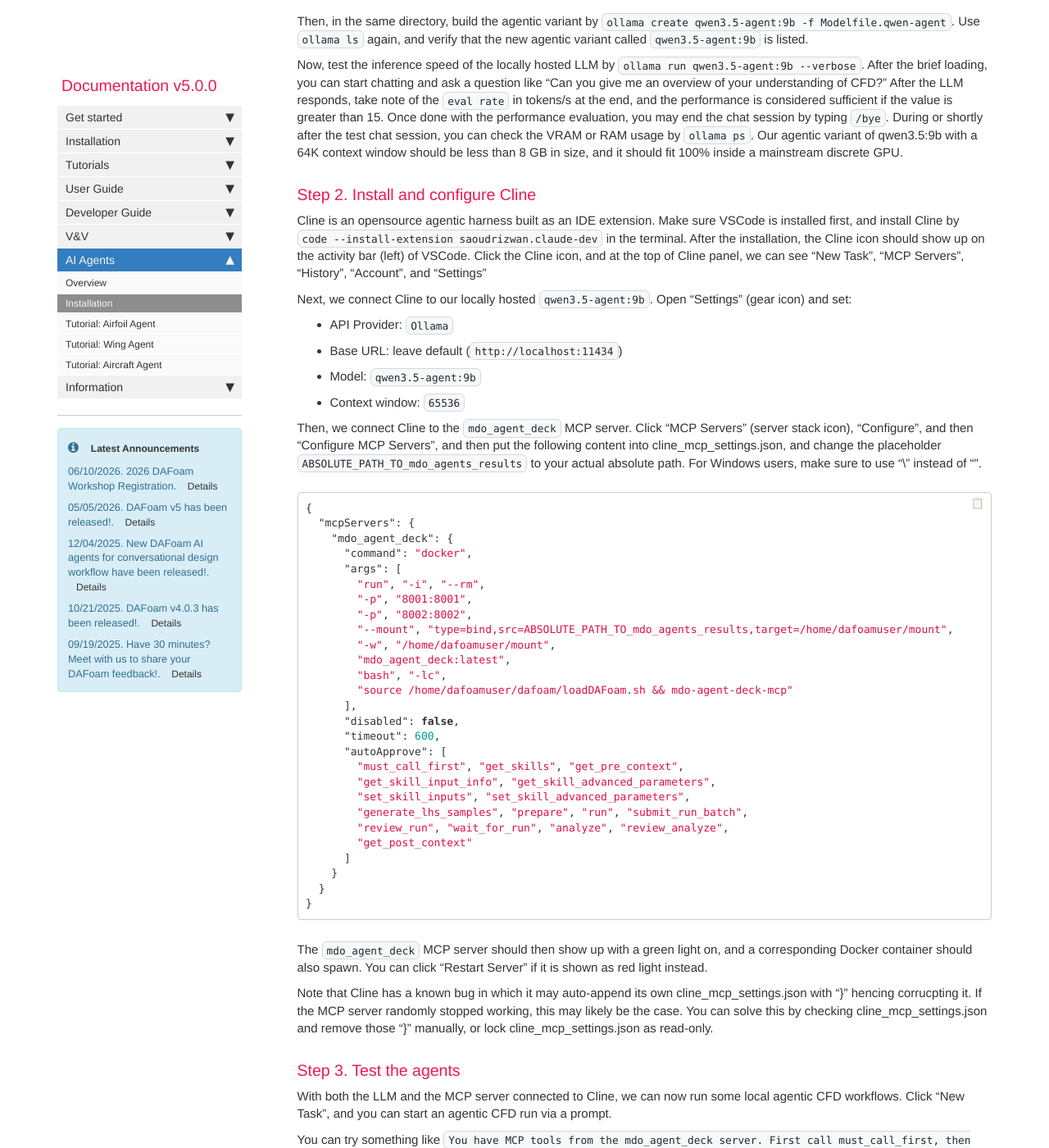
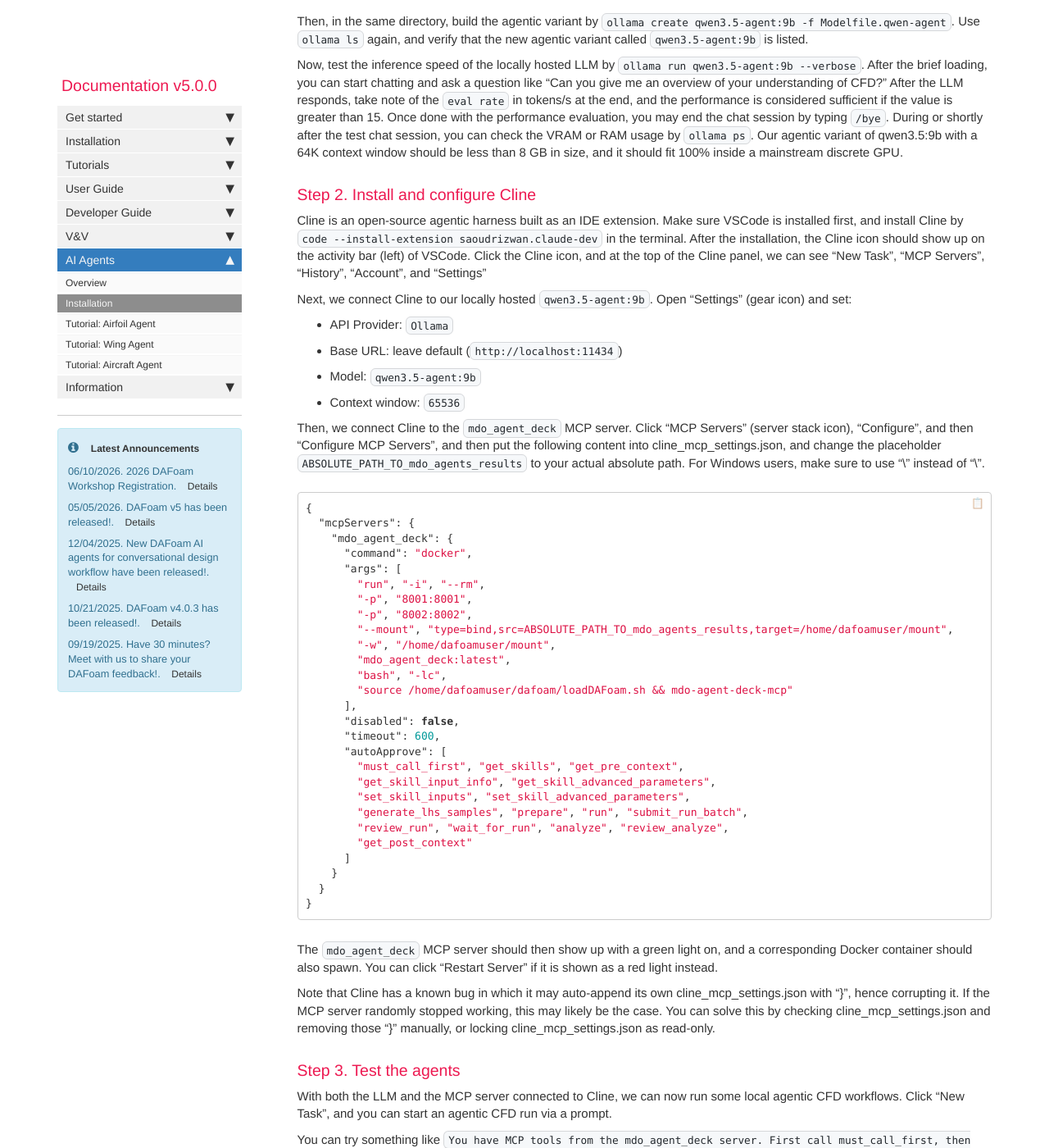
Before and after one commit to DAFoam/DAFoam.github.io, a Jekyll site: the page built from pages/mydoc/mydoc_ai_agent_installation.md, in a window 1280 px wide and 1400 px high, scrolled down 11293 px. Shown: the whole window at 82% size. Built offline with Jekyll 4.4.1, drawn with Linux system fonts in a browser that asks for light colours; comment, search, counter and statistics services are not loaded; some of the changed text lies outside the part shown.

Commit message:
\\ and grammar corrections

````diff
--- a/pages/mydoc/mydoc_ai_agent_installation.md
+++ b/pages/mydoc/mydoc_ai_agent_installation.md
@@ -434,7 +434,7 @@ Now, test the inference speed of the locally hosted LLM by `ollama run qwen3.5-a
 
 ### Step 2. Install and configure Cline
 
-Cline is an opensource agentic harness built as an IDE extension. Make sure VSCode is installed first, and install Cline by `code --install-extension saoudrizwan.claude-dev` in the terminal. After the installation, the Cline icon should show up on the activity bar (left) of VSCode. Click the Cline icon, and at the top of Cline panel, we can see "New Task", "MCP Servers", "History", "Account", and "Settings"
+Cline is an open-source agentic harness built as an IDE extension. Make sure VSCode is installed first, and install Cline by `code --install-extension saoudrizwan.claude-dev` in the terminal. After the installation, the Cline icon should show up on the activity bar (left) of VSCode. Click the Cline icon, and at the top of the Cline panel, we can see "New Task", "MCP Servers", "History", "Account", and "Settings"
 
 Next, we connect Cline to our locally hosted `qwen3.5-agent:9b`. Open "Settings" (gear icon) and set:
 
@@ -443,7 +443,7 @@ Next, we connect Cline to our locally hosted `qwen3.5-agent:9b`. Open "Settings"
 - Model: `qwen3.5-agent:9b`
 - Context window: `65536`
 
-Then, we connect Cline to the `mdo_agent_deck` MCP server. Click "MCP Servers" (server stack icon), "Configure", and then "Configure MCP Servers", and then put the following content into cline_mcp_settings.json, and change the placeholder `ABSOLUTE_PATH_TO_mdo_agents_results` to your actual absolute path. For Windows users, make sure to use "\\" instead of "\".
+Then, we connect Cline to the `mdo_agent_deck` MCP server. Click "MCP Servers" (server stack icon), "Configure", and then "Configure MCP Servers", and then put the following content into cline_mcp_settings.json, and change the placeholder `ABSOLUTE_PATH_TO_mdo_agents_results` to your actual absolute path. For Windows users, make sure to use "\\\\" instead of "\\".
 
 ```json
 {
@@ -475,15 +475,15 @@ Then, we connect Cline to the `mdo_agent_deck` MCP server. Click "MCP Servers" (
 }
 ```
 
-The `mdo_agent_deck` MCP server should then show up with a green light on, and a corresponding Docker container should also spawn. You can click "Restart Server" if it is shown as red light instead.
+The `mdo_agent_deck` MCP server should then show up with a green light on, and a corresponding Docker container should also spawn. You can click "Restart Server" if it is shown as a red light instead.
 
-Note that Cline has a known bug in which it may auto-append its own cline_mcp_settings.json with "}" hencing corrucpting it. If the MCP server randomly stopped working, this may likely be the case. You can solve this by checking cline_mcp_settings.json and remove those "}" manually, or lock cline_mcp_settings.json as read-only.
+Note that Cline has a known bug in which it may auto-append its own cline_mcp_settings.json with "}", hence corrupting it. If the MCP server randomly stopped working, this may likely be the case. You can solve this by checking cline_mcp_settings.json and removing those "}" manually, or locking cline_mcp_settings.json as read-only.
 
 ### Step 3. Test the agents
 
 With both the LLM and the MCP server connected to Cline, we can now run some local agentic CFD workflows. Click "New Task", and you can start an agentic CFD run via a prompt.
 
-You can try something like `You have MCP tools from the mdo_agent_deck server. First call must_call_first, then follow the returned workflow steps exactly, in order. Task: run a DAFoam RANS CFD analysis of the NACA0012 airfoil at 5 degrees angle of attack, Reynolds number 1e6; use 20000 cells, 2 CPU cores, and default values for the rest.` The agent will then parse the user intent, perform meshing, CFD, post-processing in sequetial order, and then report the results back to the human user.
+You can try something like `You have MCP tools from the mdo_agent_deck server. First call must_call_first, then follow the returned workflow steps exactly, in order. Task: run a DAFoam RANS CFD analysis of the NACA0012 airfoil at 5 degrees angle of attack, Reynolds number 1e6; use 20000 cells, 2 CPU cores, and default values for the rest.` The agent will then parse the user intent, perform meshing, CFD, and post-processing in sequential order, and then report the results back to the human user.
 
 Note that the hints about `mdo_agent_deck` and `must_call_first` are not strictly necessary, but they help enforce reliability for a small language model like qwen3.5:9b.
 
````
Also changed, not shown: other parts of pages/mydoc/mydoc_ai_agent_installation.md (+1 -1 lines).
